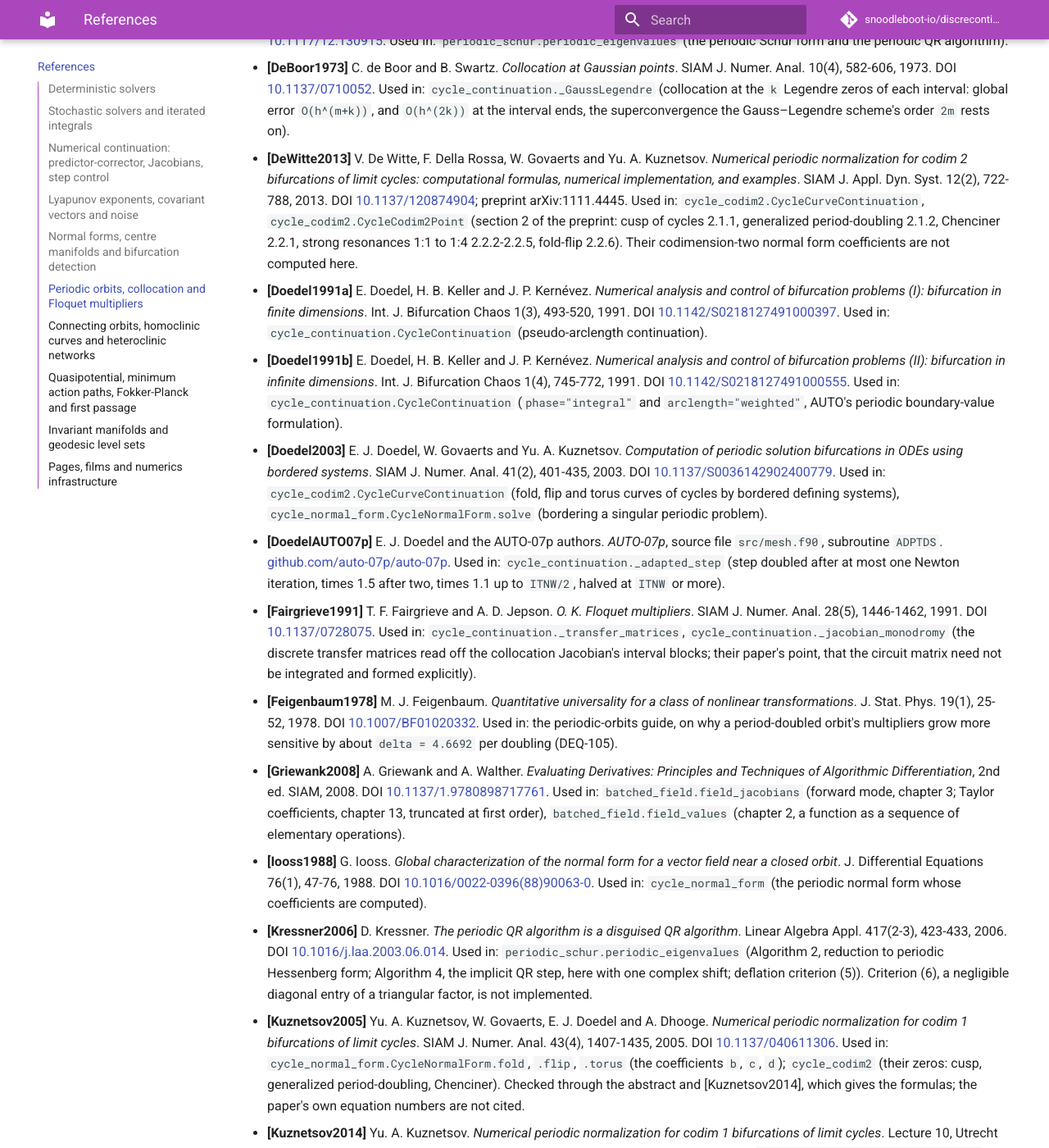
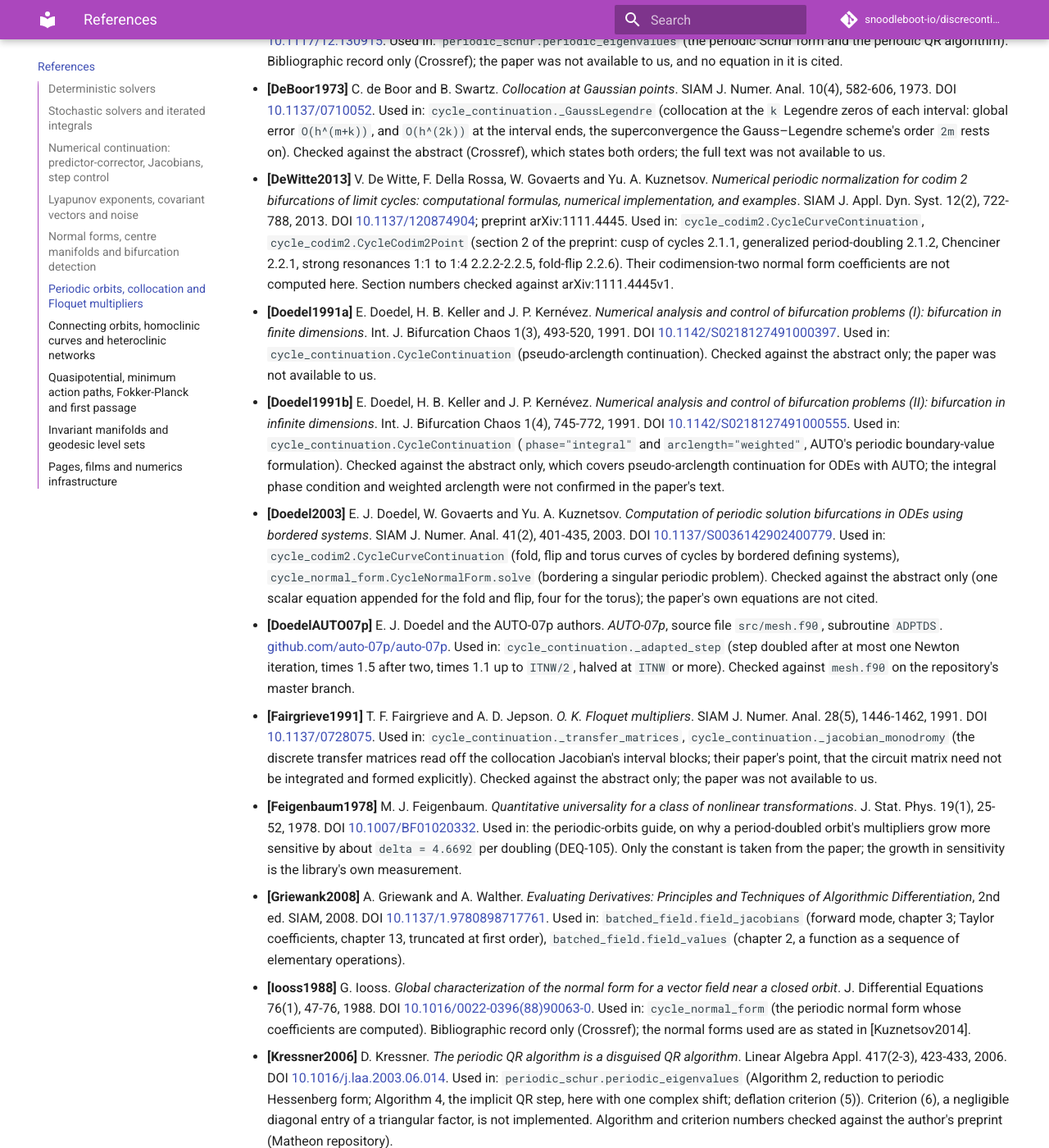
Before and after one commit to snoodleboot-io/discrecontinual_equations, an MkDocs documentation site: the page built from docs/references.md, in a window 1280 px wide and 1400 px high, scrolled down 1863 px. Shown: the whole window at 82% size. Built offline with MkDocs 1.6.1 and Material for MkDocs 9.7.7, drawn with Linux system fonts in a browser that asks for light colours; comment, search, counter and statistics services are not loaded; some of the changed text lies outside the part shown.

Commit message:
Give the two-mesh bound's over-read as 2(1 - 4^-m), mark DEQ-105 and DEQ-125 as pending, and say how far each periodic-orbit source was read

```diff
--- a/docs/references/periodic-orbits.md
+++ b/docs/references/periodic-orbits.md
@@ -4,18 +4,18 @@
 - **[AuthorYear]** Authors. *Title*. Venue, year. arXiv:xxxx / DOI. Used in: `module.function` (eq./thm).
 -->
 - **[Ascher1995]** U. M. Ascher, R. M. M. Mattheij and R. D. Russell. *Numerical Solution of Boundary Value Problems for Ordinary Differential Equations*. SIAM Classics in Applied Mathematics 13, 1995. DOI [10.1137/1.9781611971231](https://doi.org/10.1137/1.9781611971231). Used in: `periodic_orbit.PeriodicOrbit`, `periodic_orbit.HermiteSimpsonOrbit`, `cycle_continuation.CycleContinuation` (chapter 5, finite difference and collocation methods; chapter 9, mesh selection). Checked against the publisher's chapter list; the book itself was not available to us, so no equation numbers are cited from it.
-- **[Bojanczyk1992]** A. W. Bojanczyk, G. H. Golub and P. Van Dooren. *Periodic Schur decomposition: algorithms and applications*. Proc. SPIE 1770, Advanced Signal Processing Algorithms, Architectures, and Implementations III, p. 31, 1992. DOI [10.1117/12.130915](https://doi.org/10.1117/12.130915). Used in: `periodic_schur.periodic_eigenvalues` (the periodic Schur form and the periodic QR algorithm).
-- **[DeBoor1973]** C. de Boor and B. Swartz. *Collocation at Gaussian points*. SIAM J. Numer. Anal. 10(4), 582-606, 1973. DOI [10.1137/0710052](https://doi.org/10.1137/0710052). Used in: `cycle_continuation._GaussLegendre` (collocation at the `k` Legendre zeros of each interval: global error `O(h^(m+k))`, and `O(h^(2k))` at the interval ends, the superconvergence the Gauss–Legendre scheme's order `2m` rests on).
-- **[DeWitte2013]** V. De Witte, F. Della Rossa, W. Govaerts and Yu. A. Kuznetsov. *Numerical periodic normalization for codim 2 bifurcations of limit cycles: computational formulas, numerical implementation, and examples*. SIAM J. Appl. Dyn. Syst. 12(2), 722-788, 2013. DOI [10.1137/120874904](https://doi.org/10.1137/120874904); preprint arXiv:1111.4445. Used in: `cycle_codim2.CycleCurveContinuation`, `cycle_codim2.CycleCodim2Point` (section 2 of the preprint: cusp of cycles 2.1.1, generalized period-doubling 2.1.2, Chenciner 2.2.1, strong resonances 1:1 to 1:4 2.2.2-2.2.5, fold-flip 2.2.6). Their codimension-two normal form coefficients are not computed here.
-- **[Doedel1991a]** E. Doedel, H. B. Keller and J. P. Kernévez. *Numerical analysis and control of bifurcation problems (I): bifurcation in finite dimensions*. Int. J. Bifurcation Chaos 1(3), 493-520, 1991. DOI [10.1142/S0218127491000397](https://doi.org/10.1142/S0218127491000397). Used in: `cycle_continuation.CycleContinuation` (pseudo-arclength continuation).
-- **[Doedel1991b]** E. Doedel, H. B. Keller and J. P. Kernévez. *Numerical analysis and control of bifurcation problems (II): bifurcation in infinite dimensions*. Int. J. Bifurcation Chaos 1(4), 745-772, 1991. DOI [10.1142/S0218127491000555](https://doi.org/10.1142/S0218127491000555). Used in: `cycle_continuation.CycleContinuation` (`phase="integral"` and `arclength="weighted"`, AUTO's periodic boundary-value formulation).
-- **[Doedel2003]** E. J. Doedel, W. Govaerts and Yu. A. Kuznetsov. *Computation of periodic solution bifurcations in ODEs using bordered systems*. SIAM J. Numer. Anal. 41(2), 401-435, 2003. DOI [10.1137/S0036142902400779](https://doi.org/10.1137/S0036142902400779). Used in: `cycle_codim2.CycleCurveContinuation` (fold, flip and torus curves of cycles by bordered defining systems), `cycle_normal_form.CycleNormalForm.solve` (bordering a singular periodic problem).
-- **[DoedelAUTO07p]** E. J. Doedel and the AUTO-07p authors. *AUTO-07p*, source file `src/mesh.f90`, subroutine `ADPTDS`. [github.com/auto-07p/auto-07p](https://github.com/auto-07p/auto-07p). Used in: `cycle_continuation._adapted_step` (step doubled after at most one Newton iteration, times 1.5 after two, times 1.1 up to `ITNW/2`, halved at `ITNW` or more).
-- **[Fairgrieve1991]** T. F. Fairgrieve and A. D. Jepson. *O. K. Floquet multipliers*. SIAM J. Numer. Anal. 28(5), 1446-1462, 1991. DOI [10.1137/0728075](https://doi.org/10.1137/0728075). Used in: `cycle_continuation._transfer_matrices`, `cycle_continuation._jacobian_monodromy` (the discrete transfer matrices read off the collocation Jacobian's interval blocks; their paper's point, that the circuit matrix need not be integrated and formed explicitly).
-- **[Feigenbaum1978]** M. J. Feigenbaum. *Quantitative universality for a class of nonlinear transformations*. J. Stat. Phys. 19(1), 25-52, 1978. DOI [10.1007/BF01020332](https://doi.org/10.1007/BF01020332). Used in: the periodic-orbits guide, on why a period-doubled orbit's multipliers grow more sensitive by about `delta = 4.6692` per doubling (DEQ-105).
+- **[Bojanczyk1992]** A. W. Bojanczyk, G. H. Golub and P. Van Dooren. *Periodic Schur decomposition: algorithms and applications*. Proc. SPIE 1770, Advanced Signal Processing Algorithms, Architectures, and Implementations III, p. 31, 1992. DOI [10.1117/12.130915](https://doi.org/10.1117/12.130915). Used in: `periodic_schur.periodic_eigenvalues` (the periodic Schur form and the periodic QR algorithm). Bibliographic record only (Crossref); the paper was not available to us, and no equation in it is cited.
+- **[DeBoor1973]** C. de Boor and B. Swartz. *Collocation at Gaussian points*. SIAM J. Numer. Anal. 10(4), 582-606, 1973. DOI [10.1137/0710052](https://doi.org/10.1137/0710052). Used in: `cycle_continuation._GaussLegendre` (collocation at the `k` Legendre zeros of each interval: global error `O(h^(m+k))`, and `O(h^(2k))` at the interval ends, the superconvergence the Gauss–Legendre scheme's order `2m` rests on). Checked against the abstract (Crossref), which states both orders; the full text was not available to us.
+- **[DeWitte2013]** V. De Witte, F. Della Rossa, W. Govaerts and Yu. A. Kuznetsov. *Numerical periodic normalization for codim 2 bifurcations of limit cycles: computational formulas, numerical implementation, and examples*. SIAM J. Appl. Dyn. Syst. 12(2), 722-788, 2013. DOI [10.1137/120874904](https://doi.org/10.1137/120874904); preprint arXiv:1111.4445. Used in: `cycle_codim2.CycleCurveContinuation`, `cycle_codim2.CycleCodim2Point` (section 2 of the preprint: cusp of cycles 2.1.1, generalized period-doubling 2.1.2, Chenciner 2.2.1, strong resonances 1:1 to 1:4 2.2.2-2.2.5, fold-flip 2.2.6). Their codimension-two normal form coefficients are not computed here. Section numbers checked against arXiv:1111.4445v1.
+- **[Doedel1991a]** E. Doedel, H. B. Keller and J. P. Kernévez. *Numerical analysis and control of bifurcation problems (I): bifurcation in finite dimensions*. Int. J. Bifurcation Chaos 1(3), 493-520, 1991. DOI [10.1142/S0218127491000397](https://doi.org/10.1142/S0218127491000397). Used in: `cycle_continuation.CycleContinuation` (pseudo-arclength continuation). Checked against the abstract only; the paper was not available to us.
+- **[Doedel1991b]** E. Doedel, H. B. Keller and J. P. Kernévez. *Numerical analysis and control of bifurcation problems (II): bifurcation in infinite dimensions*. Int. J. Bifurcation Chaos 1(4), 745-772, 1991. DOI [10.1142/S0218127491000555](https://doi.org/10.1142/S0218127491000555). Used in: `cycle_continuation.CycleContinuation` (`phase="integral"` and `arclength="weighted"`, AUTO's periodic boundary-value formulation). Checked against the abstract only, which covers pseudo-arclength continuation for ODEs with AUTO; the integral phase condition and weighted arclength were not confirmed in the paper's text.
+- **[Doedel2003]** E. J. Doedel, W. Govaerts and Yu. A. Kuznetsov. *Computation of periodic solution bifurcations in ODEs using bordered systems*. SIAM J. Numer. Anal. 41(2), 401-435, 2003. DOI [10.1137/S0036142902400779](https://doi.org/10.1137/S0036142902400779). Used in: `cycle_codim2.CycleCurveContinuation` (fold, flip and torus curves of cycles by bordered defining systems), `cycle_normal_form.CycleNormalForm.solve` (bordering a singular periodic problem). Checked against the abstract only (one scalar equation appended for the fold and flip, four for the torus); the paper's own equations are not cited.
+- **[DoedelAUTO07p]** E. J. Doedel and the AUTO-07p authors. *AUTO-07p*, source file `src/mesh.f90`, subroutine `ADPTDS`. [github.com/auto-07p/auto-07p](https://github.com/auto-07p/auto-07p). Used in: `cycle_continuation._adapted_step` (step doubled after at most one Newton iteration, times 1.5 after two, times 1.1 up to `ITNW/2`, halved at `ITNW` or more). Checked against `mesh.f90` on the repository's master branch.
+- **[Fairgrieve1991]** T. F. Fairgrieve and A. D. Jepson. *O. K. Floquet multipliers*. SIAM J. Numer. Anal. 28(5), 1446-1462, 1991. DOI [10.1137/0728075](https://doi.org/10.1137/0728075). Used in: `cycle_continuation._transfer_matrices`, `cycle_continuation._jacobian_monodromy` (the discrete transfer matrices read off the collocation Jacobian's interval blocks; their paper's point, that the circuit matrix need not be integrated and formed explicitly). Checked against the abstract only; the paper was not available to us.
+- **[Feigenbaum1978]** M. J. Feigenbaum. *Quantitative universality for a class of nonlinear transformations*. J. Stat. Phys. 19(1), 25-52, 1978. DOI [10.1007/BF01020332](https://doi.org/10.1007/BF01020332). Used in: the periodic-orbits guide, on why a period-doubled orbit's multipliers grow more sensitive by about `delta = 4.6692` per doubling (DEQ-105). Only the constant is taken from the paper; the growth in sensitivity is the library's own measurement.
 - **[Griewank2008]** A. Griewank and A. Walther. *Evaluating Derivatives: Principles and Techniques of Algorithmic Differentiation*, 2nd ed. SIAM, 2008. DOI [10.1137/1.9780898717761](https://doi.org/10.1137/1.9780898717761). Used in: `batched_field.field_jacobians` (forward mode, chapter 3; Taylor coefficients, chapter 13, truncated at first order), `batched_field.field_values` (chapter 2, a function as a sequence of elementary operations).
-- **[Iooss1988]** G. Iooss. *Global characterization of the normal form for a vector field near a closed orbit*. J. Differential Equations 76(1), 47-76, 1988. DOI [10.1016/0022-0396(88)90063-0](https://doi.org/10.1016/0022-0396(88)90063-0). Used in: `cycle_normal_form` (the periodic normal form whose coefficients are computed).
-- **[Kressner2006]** D. Kressner. *The periodic QR algorithm is a disguised QR algorithm*. Linear Algebra Appl. 417(2-3), 423-433, 2006. DOI [10.1016/j.laa.2003.06.014](https://doi.org/10.1016/j.laa.2003.06.014). Used in: `periodic_schur.periodic_eigenvalues` (Algorithm 2, reduction to periodic Hessenberg form; Algorithm 4, the implicit QR step, here with one complex shift; deflation criterion (5)). Criterion (6), a negligible diagonal entry of a triangular factor, is not implemented.
+- **[Iooss1988]** G. Iooss. *Global characterization of the normal form for a vector field near a closed orbit*. J. Differential Equations 76(1), 47-76, 1988. DOI [10.1016/0022-0396(88)90063-0](https://doi.org/10.1016/0022-0396(88)90063-0). Used in: `cycle_normal_form` (the periodic normal form whose coefficients are computed). Bibliographic record only (Crossref); the normal forms used are as stated in [Kuznetsov2014].
+- **[Kressner2006]** D. Kressner. *The periodic QR algorithm is a disguised QR algorithm*. Linear Algebra Appl. 417(2-3), 423-433, 2006. DOI [10.1016/j.laa.2003.06.014](https://doi.org/10.1016/j.laa.2003.06.014). Used in: `periodic_schur.periodic_eigenvalues` (Algorithm 2, reduction to periodic Hessenberg form; Algorithm 4, the implicit QR step, here with one complex shift; deflation criterion (5)). Criterion (6), a negligible diagonal entry of a triangular factor, is not implemented. Algorithm and criterion numbers checked against the author's preprint (Matheon repository).
 - **[Kuznetsov2005]** Yu. A. Kuznetsov, W. Govaerts, E. J. Doedel and A. Dhooge. *Numerical periodic normalization for codim 1 bifurcations of limit cycles*. SIAM J. Numer. Anal. 43(4), 1407-1435, 2005. DOI [10.1137/040611306](https://doi.org/10.1137/040611306). Used in: `cycle_normal_form.CycleNormalForm.fold`, `.flip`, `.torus` (the coefficients `b`, `c`, `d`); `cycle_codim2` (their zeros: cusp, generalized period-doubling, Chenciner). Checked through the abstract and [Kuznetsov2014], which gives the formulas; the paper's own equation numbers are not cited.
-- **[Kuznetsov2014]** Yu. A. Kuznetsov. *Numerical periodic normalization for codim 1 bifurcations of limit cycles*. Lecture 10, Utrecht University, 9 April 2014. [webspace.science.uu.nl/~kouzn101/NBA/LC2.pdf](https://webspace.science.uu.nl/~kouzn101/NBA/LC2.pdf). Used in: `cycle_normal_form.CycleNormalForm` (slides 4-6 the normal forms; 7 the Fredholm alternative; 8 the forms `B` and `C`; 9-11 `b`; 12-16 `a` and `c` of the flip; 17-21 `a`, `h_11` and `d` of the torus). Departure: the notes discretise by orthogonal collocation on `[0, 1]`; the module uses Hermite–Simpson in the cycle's own time.
-- **[Lust2001]** K. Lust. *Improved numerical Floquet multipliers*. Int. J. Bifurcation Chaos 11(9), 2389-2410, 2001. DOI [10.1142/S0218127401003486](https://doi.org/10.1142/S0218127401003486). Used in: `periodic_schur.periodic_eigenvalues`, `cycle_continuation._product_multipliers` (Floquet multipliers from the periodic Schur decomposition of the discretisation's factors rather than the explicit monodromy).
+- **[Kuznetsov2014]** Yu. A. Kuznetsov. *Numerical periodic normalization for codim 1 bifurcations of limit cycles*. Lecture 10, Utrecht University, 9 April 2014. [webspace.science.uu.nl/~kouzn101/NBA/LC2.pdf](https://webspace.science.uu.nl/~kouzn101/NBA/LC2.pdf). Used in: `cycle_normal_form.CycleNormalForm` (slides 4-6 the normal forms; 7 the Fredholm alternative; 8 the forms `B` and `C`; 9-11 `b`; 12-16 `a` and `c` of the flip; 17-21 `a`, `h_11` and `d` of the torus). Departure: the notes discretise by orthogonal collocation on `[0, 1]`; the module uses Hermite–Simpson in the cycle's own time. Slide numbers checked against the PDF.
+- **[Lust2001]** K. Lust. *Improved numerical Floquet multipliers*. Int. J. Bifurcation Chaos 11(9), 2389-2410, 2001. DOI [10.1142/S0218127401003486](https://doi.org/10.1142/S0218127401003486). Used in: `periodic_schur.periodic_eigenvalues`, `cycle_continuation._product_multipliers` (Floquet multipliers from the periodic Schur decomposition of the discretisation's factors rather than the explicit monodromy). Checked against the abstract only, which states this; the paper was not available to us.
--- a/docs/user-guide/periodic-orbits.md
+++ b/docs/user-guide/periodic-orbits.md
@@ -213,8 +213,8 @@ $$
 with $\mu_{2N}$ the same cycle re-solved on twice the intervals. The factor 2 is the
 whole argument: if doubling the mesh at least halves the error,
 $e_N \le |\mu_N - \mu_{2N}| + e_{2N} \le |\mu_N - \mu_{2N}| + e_N/2$, so
-$e_N \le 2 |\mu_N - \mu_{2N}|$. At order $2m$ it over-reads by
-$2/(1 - 4^{-m})$, about 2. Against DOP853 references on 211 cycles (van der Pol and
+$e_N \le 2 |\mu_N - \mu_{2N}|$. At order $2m$ the gap is $(1 - 4^{-m})\,e_N$, so
+the bound asymptotically over-reads by $2(1 - 4^{-m})$, between 1.5 and 2. Against DOP853 references on 211 cycles (van der Pol and
 the Brusselator, $m$ 1 to 4, 8 to 96 intervals) it never read below the true error,
 with a median over-read of 2.0 (DEQ-55).
 
@@ -224,15 +224,20 @@ the drift sees only the monodromy's quadrature. The orbit's share is the
 multipliers' sensitivity to the field, and on a period-doubled orbit that grows by
 about Feigenbaum's $\delta \approx 4.669$ per doubling (Feigenbaum 1978) while the
 drift grows only with the number of turns: on Rössler's cascade at 16 turns the
-drift read 43 times low and passed cycles 6.2–6.7% wrong. DEQ-105 (PR #74, open
-at the time of writing) gives Hermite–Simpson points the same
+drift read 43 times low and passed cycles 6.2–6.7% wrong.
+
+!!! note "Pending: DEQ-105 (PR #74, not yet merged)"
+    Until PR #74 merges, a Hermite–Simpson point's `floquet_error` on `main` is
+    the drift alone, with the failure just described.
+
+DEQ-105 gives Hermite–Simpson points the same
 $\max(\text{drift}, 2\,\text{gap})$; on 45 cascade cycles it never read low, with a
-median over-read of 1.87, the $2(1 - 2^{-4})$ that order four predicts. Until it
-merges, a Hermite–Simpson point's `floquet_error` is the drift.
+median over-read of 1.87, the $2(1 - 2^{-4})$ that order four predicts.
 
 **Limits.**
 
-- *Trapezoidal (DEQ-125).* A trapezoidal point's estimate is still the drift. On the
+- *Trapezoidal (DEQ-125, pending).* A trapezoidal point's estimate is still the drift;
+  the fix is not yet merged. On the
   DEQ-125 verifier's grid of 243 cases it passed 16 cycles whose true error was
   above the gate, 15 of them multi-turn Rössler cycles, reading as low as 0.007
   times the truth. Prefer the default scheme for multi-turn orbits.
```
